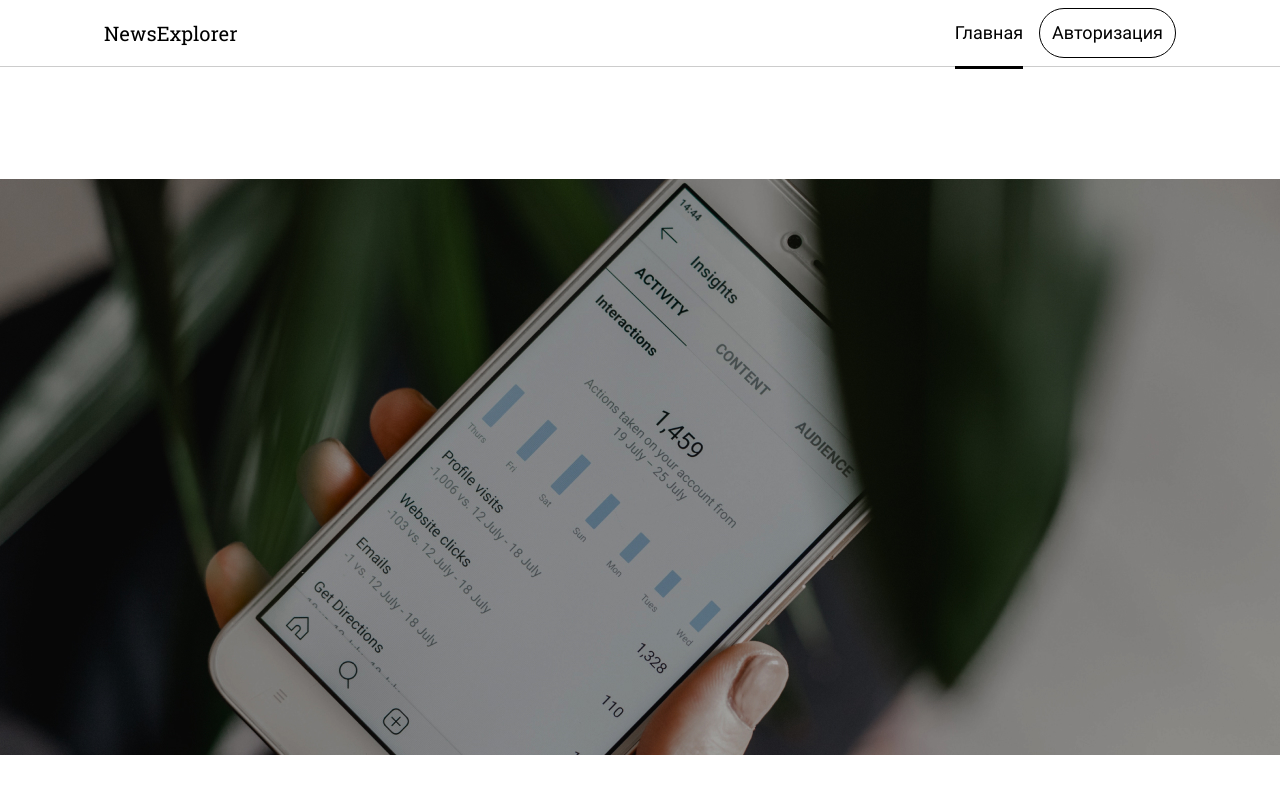
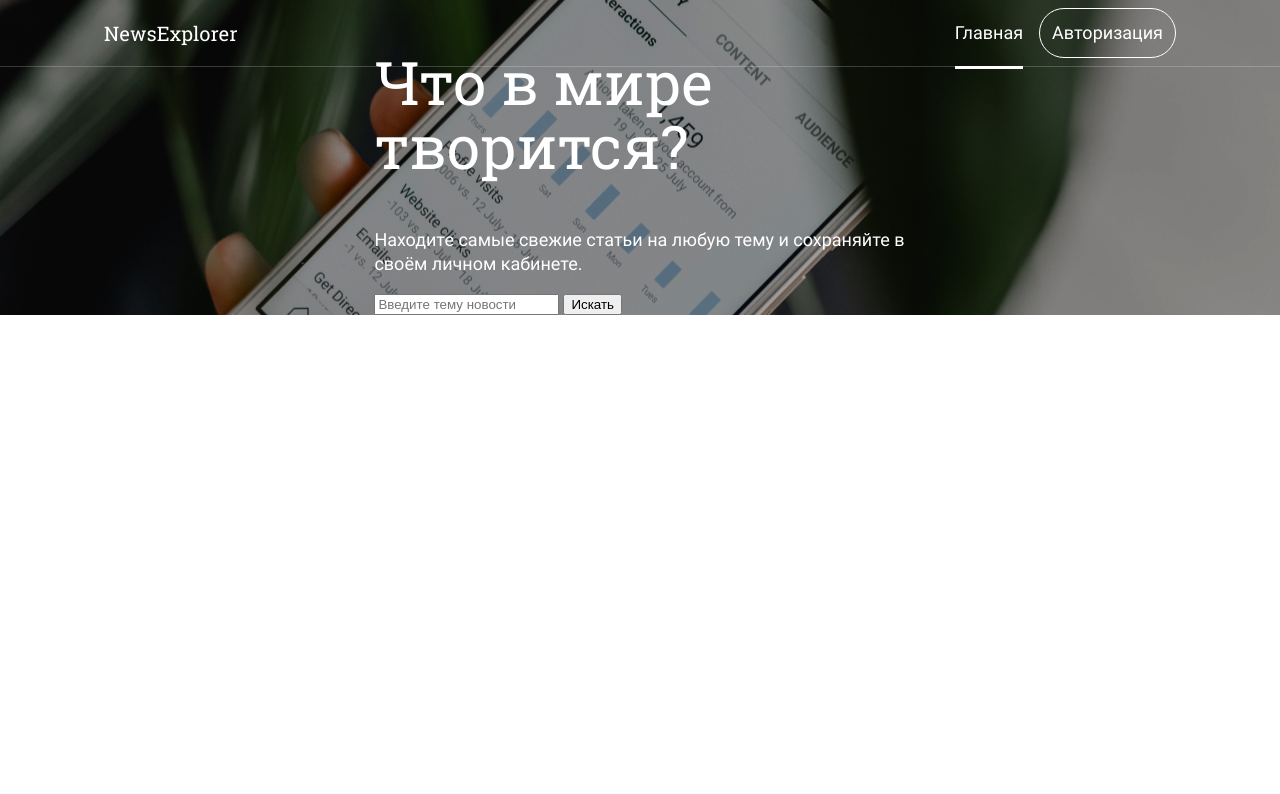
Before and after one commit to leka-ren/frontend-NewsExplorer, a website built with webpack: page src/index.html in a window 1280 px wide. Built offline with nearby package versions, Linux system fonts and the light colour scheme.

Commit message:
создана структура и базовая верстка блока search & добавлено позиционирование header

```diff
--- a/src/blocks/header/__authorization-button/header__authorization-button.css
+++ b/src/blocks/header/__authorization-button/header__authorization-button.css
@@ -3,7 +3,7 @@
   padding: 12px;
   outline: none;
   background-color: rgba(0, 0, 0, 0);
-  border: 1px solid #000;
+  border: 1px solid #fff;
   box-sizing: border-box;
   border-radius: 100px;
   font-family: "Roboto", Arial, Helvetica, sans-serif;
@@ -11,4 +11,5 @@
   font-weight: 500;
   font-size: 18px;
   line-height: 24px;
+  color: #fff;
 }
--- a/src/blocks/header/__home-link/header__home-link.css
+++ b/src/blocks/header/__home-link/header__home-link.css
@@ -1,6 +1,6 @@
 .header__home-link {
   text-decoration: none;
-  color: #000;
+  color: #fff;
   font-family: "Roboto", Arial, Helvetica, sans-serif;
   font-style: normal;
   font-weight: 500;
--- a/src/blocks/header/__link/_active/header__link_active.css
+++ b/src/blocks/header/__link/_active/header__link_active.css
@@ -1,3 +1,3 @@
 .header__link_active {
-    border-bottom: 3px solid #000;
+    border-bottom: 3px solid #fff;
 }
--- a/src/blocks/header/__title/header__title.css
+++ b/src/blocks/header/__title/header__title.css
@@ -5,4 +5,5 @@
   font-size: 20px;
   margin: 0 104px;
   align-self: center;
+  color: #fff;
 }
--- a/src/blocks/header/header.css
+++ b/src/blocks/header/header.css
@@ -6,6 +6,7 @@
 @import url("./__authorization-button/header__authorization-button.css");
 
 .header {
+  position: absolute;
   height: 80px;
   margin: 0;
   padding: 0;
@@ -14,7 +15,7 @@
   flex-direction: row;
   flex-wrap: nowrap;
   justify-content: space-between;
-  border-bottom: solid rgba(0, 0, 0, 0.2) 1px;
+  border-bottom: solid rgba(255, 255, 255, 0.2) 1px;
 }
 
 @media screen and (max-width: 1280px) {
--- /dev/null
+++ b/src/blocks/search/__content/search__content.css
@@ -0,0 +1,3 @@
+.search__content {
+    width: 41.5%;
+}
--- /dev/null
+++ b/src/blocks/search/__subtitle/search__subtitle.css
@@ -0,0 +1,8 @@
+.search__subtitle {
+  font-family: 'Roboto', Arial, Helvetica, sans-serif;
+  font-style: normal;
+  font-weight: normal;
+  font-size: 18px;
+  line-height: 24px;
+  color: #ffffff;
+}
--- /dev/null
+++ b/src/blocks/search/__title/search__title.css
@@ -0,0 +1,8 @@
+.search__title {
+  font-family: 'Roboto Slab', Arial, Helvetica, sans-serif;
+  font-style: normal;
+  font-weight: normal;
+  font-size: 60px;
+  line-height: 64px;
+  color: #ffffff;
+}
--- a/src/blocks/search/search.css
+++ b/src/blocks/search/search.css
@@ -1,9 +1,15 @@
+@import url('./__title/search__title.css');
+@import url('./__subtitle/search__subtitle.css');
+@import url('./__content/search__content.css');
+
 .search {
   margin: 0;
   padding: 0;
   background-image: url("../../images/georgia-de-lotz--UsJoNxLaNo-unsplash.jpg");
   background-position: center;
   background-repeat: no-repeat;
-  height: 100vh;
-  width: 100vw;
+  width: 100%;
+  display: flex;
+  justify-content: center;
+  color: #fff;
 }
--- a/src/index.html
+++ b/src/index.html
@@ -25,7 +25,17 @@
             </div>
         </header>
         <main class="content">
-            <section class="search"></section>
+            <section class="search">
+                <div class="search__content">
+                    <h1 class="search__title">Что в мире творится?</h1>
+                    <p class="search__subtitle">Находите самые свежие статьи на любую тему и сохраняйте в своём личном
+                        кабинете.</p>
+                    <div class="search__pad">
+                        <input class="search__input" placeholder="Введите тему новости">
+                        <button class="search__button">Искать</button>
+                    </div>
+                </div>
+            </section>
             <section class="resoult"></section>
             <section class="about"></section>
         </main>
```
